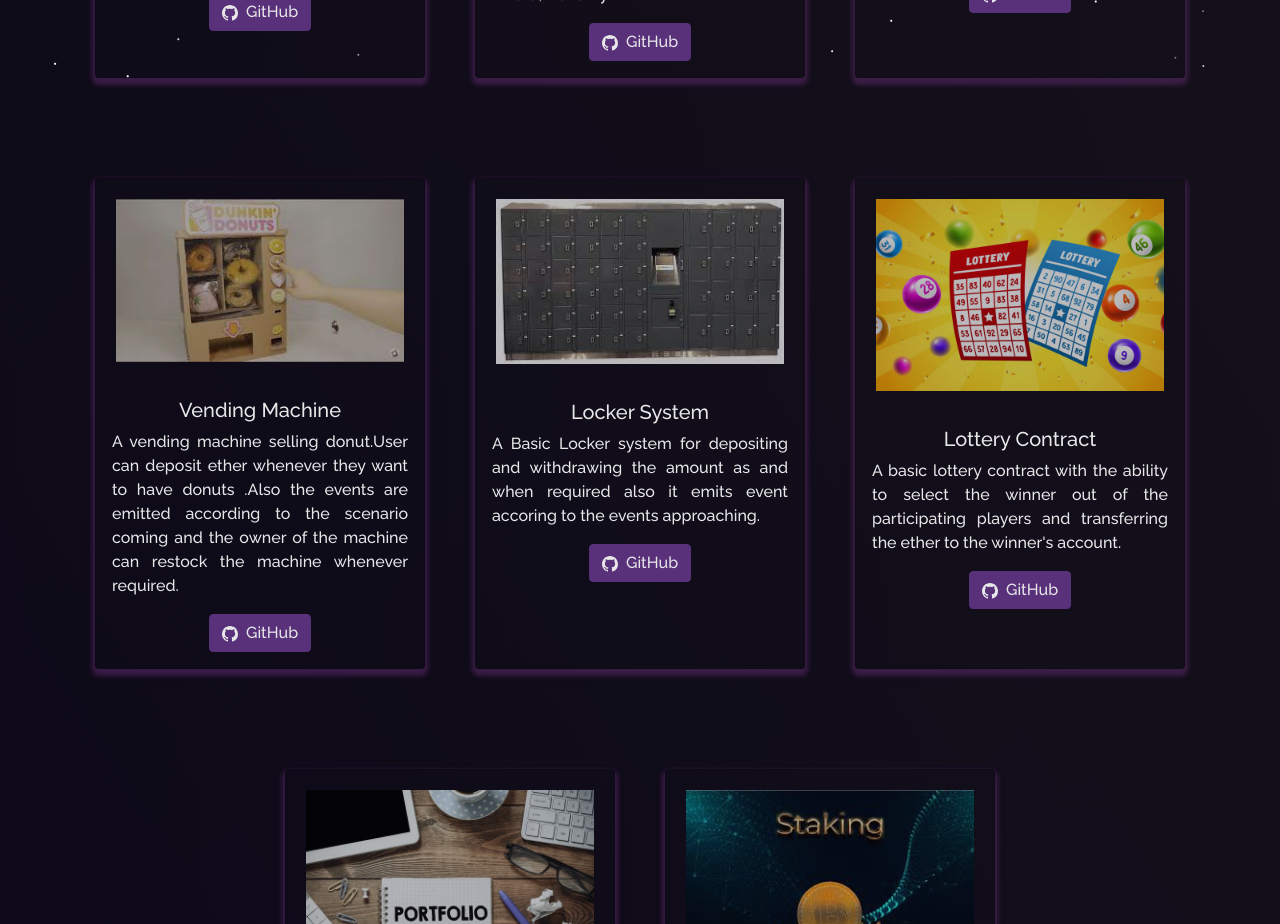
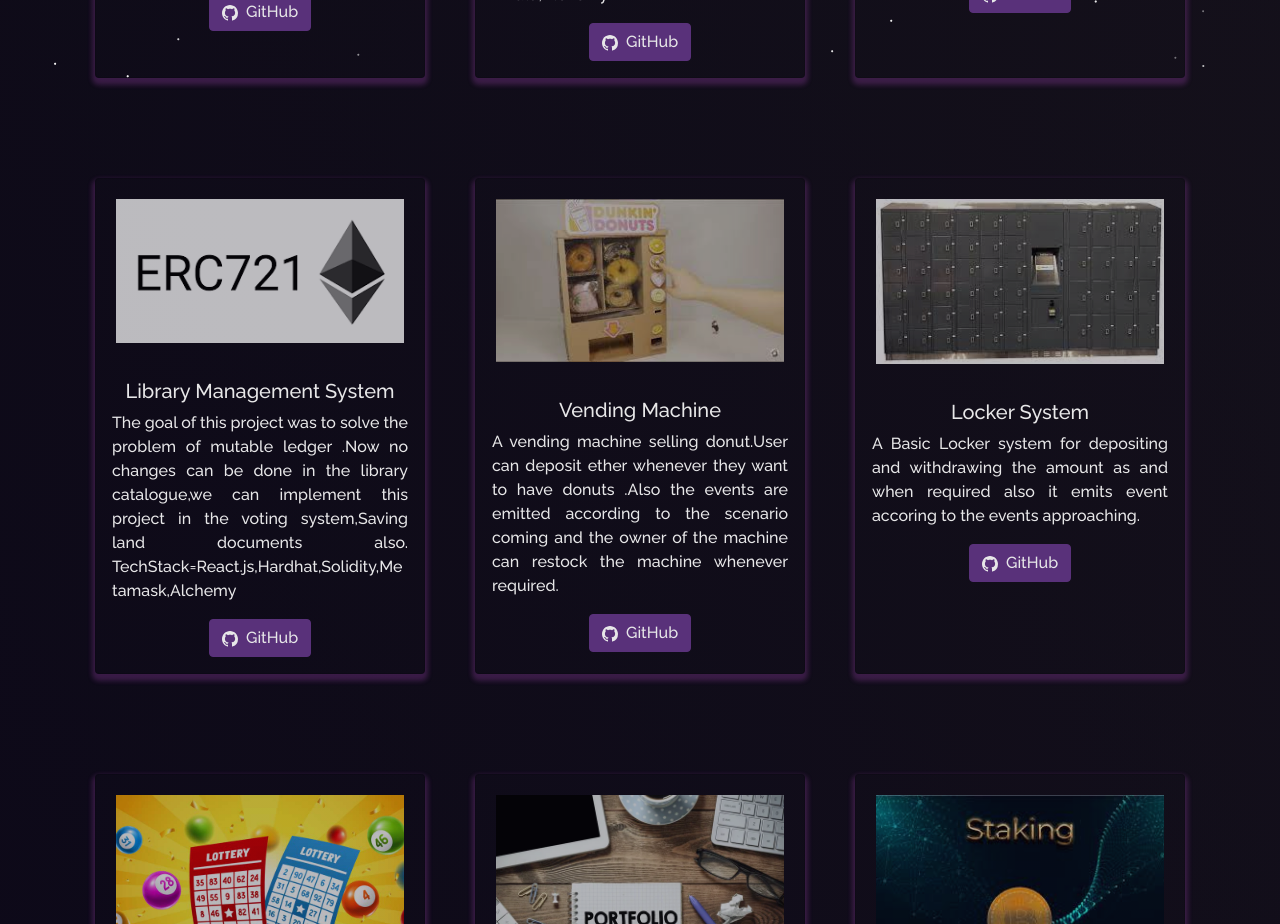
Before and after one commit to amanbora856/amanbora856.github.io, a React (Create React App) app: page /project in a window 1280 px wide. Shown: the part 720-1644 px from the top of the page. Built offline with nearby package versions, Linux system fonts and the light colour scheme.

Commit message:
added library management

```diff
--- a/src/components/Projects/Projects.js
+++ b/src/components/Projects/Projects.js
@@ -12,6 +12,7 @@ import staking from "../../Assets/Projects/staking.png";
 import wallet from "../../Assets/Projects/wallet.png";
 import ERC20 from "../../Assets/Projects/ERC20.png";
 import ERC721 from "../../Assets/Projects/ERC721.png";
+import library from "../../Assets/Projects/ERC721.png";
 
 function Projects() {
   return (
@@ -57,6 +58,19 @@ function Projects() {
               title="ERC20"
               description="An ERC20 compatible project which  I integrated with frontend and metamask and user can trade there nft to a particular address as and when required."
               ghLink="https://github.com/amanbora856/ERC20"
+            />
+          </Col>
+
+
+          <Col md={4} className="project-card">
+            <ProjectCard
+              imgPath={library}
+              isBlog={false}
+              title="Library Management System"
+              description="The goal of this project was to solve the problem of mutable ledger .Now no changes can be done in the library catalogue,we can implement this project in the voting system,Saving land documents also.
+              TechStack=React.js,Hardhat,Solidity,Metamask,Alchemy"
+              ghLink="https://github.com/amanbora856/library_ledger_management_system"
+
             />
           </Col>
 
```
Also changed, not shown: src/Assets/Projects/library.png (added).
